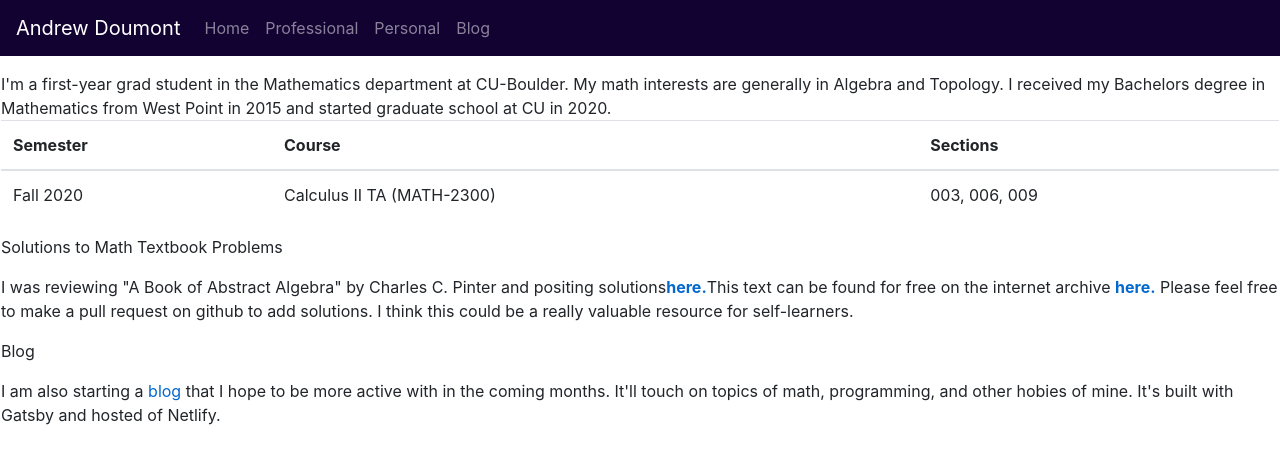
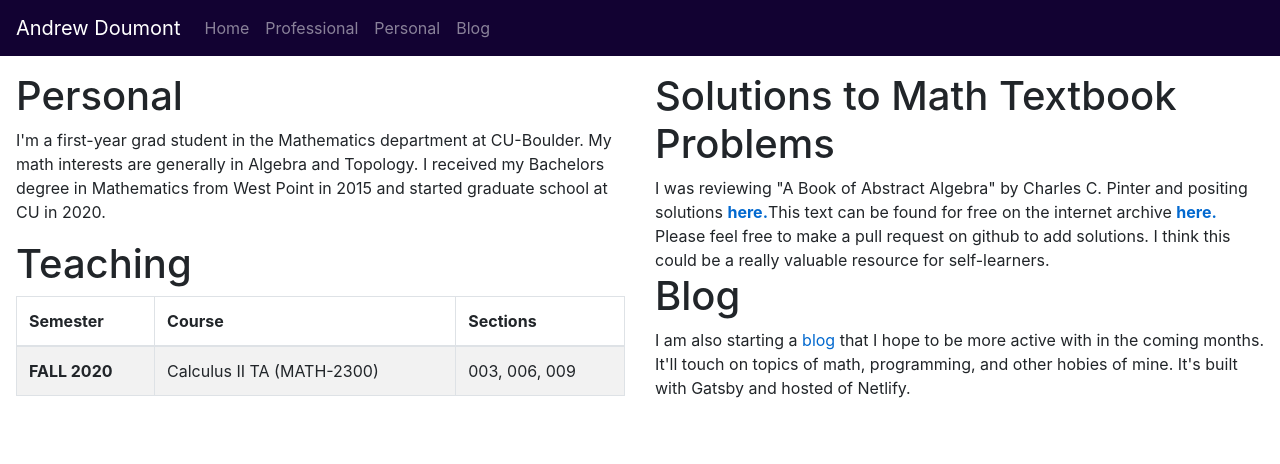
Before and after one commit to AndrewWD1/site, a React (Create React App) app: page /professional in a window 1280 px wide. Shown: the top 464 px of the page. Built offline with nearby package versions, Linux system fonts and the light colour scheme.

Commit message:
commit before grid layout

```diff
--- a/src/App.tsx
+++ b/src/App.tsx
@@ -25,7 +25,7 @@ const App = () => (
               <Nav.Link href="home">Home</Nav.Link>
               <Nav.Link href="professional">Professional</Nav.Link>
               <Nav.Link href="personal">Personal</Nav.Link>
-              <Nav.Link href="https://andrewdoumont.com">Blog</Nav.Link>
+              <Nav.Link href="https://andrewdoumont.netlify.app">Blog</Nav.Link>
             </Nav>
           </Navbar.Collapse>
         </Navbar>
--- a/src/pages/Professional/Professional.tsx
+++ b/src/pages/Professional/Professional.tsx
@@ -1,104 +1,46 @@
-import React, { useState, useEffect } from "react";
-import Table from "react-bootstrap/Table";
-import Container from "react-bootstrap/Container";
-import Row from "react-bootstrap/Row";
-import Col from "react-bootstrap/Col";
+import React from "react";
+import { GeneralTable } from "../../components/Table/table";
+import { Template } from "../Template/Template";
 
-const Professional = () => {
-  const [height, setHeight] = useState(100);
-  const [width, setWidth] = useState(window.innerWidth);
-
-  useEffect(() => {
-    console.log(width);
-
-    let navbarHeight: any = document?.querySelector("#Navbar")?.clientHeight;
-
-    setHeight(window.innerHeight - navbarHeight);
-
-    function handleResize() {
-      setWidth(window.innerWidth);
-    }
-    window.addEventListener("resize", handleResize);
-    return () => window.removeEventListener("resize", handleResize);
-  }, [width]);
-
-  return (
-    <Container
-      style={{
-        padding: "1rem",
-        minHeight: `${height}px`,
-      }}
-      fluid
-    >
-      <Row>
-        <Col>
-          <Row>
-            <div>
+const Professional = () => (
+  <Template>
+    <>
+      <h1>Personal</h1>
+      <p>
         I'm a first-year grad student in the Mathematics department at
-              CU-Boulder. My math interests are generally in Algebra and
-              Topology. I received my Bachelors degree in Mathematics from West
-              Point in 2015 and started graduate school at CU in 2020.
-              <Table>
-                <thead>
-                  <tr>
-                    <th scope="col">Semester</th>
-                    <th scope="col">Course</th>
-                    <th scope="col">Sections</th>
-                  </tr>
-                </thead>
-                <tbody>
-                  <tr>
-                    <td>Fall 2020</td>
-                    <td>Calculus II TA (MATH-2300)</td>
-                    <td>003, 006, 009</td>
-                  </tr>
-                </tbody>
-              </Table>
-              <p className="text-container__title">
-                {" "}
-                Solutions to Math Textbook Problems
+        CU-Boulder. My math interests are generally in Algebra and Topology. I
+        received my Bachelors degree in Mathematics from West Point in 2015 and
+        started graduate school at CU in 2020.
       </p>
-              <p className="text-container__secondary">
-                I was reviewing "A Book of Abstract Algebra" by Charles C.
-                Pinter and positing solutions
-                <a
-                  className="text-container__link"
-                  href="https://github.com/AndrewWD1/Math/tree/master/Practice_Problems/A_Book_Of_Abstract_Algebra"
-                >
+    </>
+    <>
+      <h1>Teaching</h1>
+      <GeneralTable
+        head={["Semester", "Course", "Sections"]}
+        rows={[["FALL 2020", "Calculus II TA (MATH-2300)", "003, 006, 009"]]}
+      />
+    </>
+    <>
+      <h1>Solutions to Math Textbook Problems</h1>I was reviewing "A Book of
+      Abstract Algebra" by Charles C. Pinter and positing solutions{" "}
+      <a href="https://github.com/AndrewWD1/Math/tree/master/Practice_Problems/A_Book_Of_Abstract_Algebra">
         <strong>here.</strong>
       </a>
       This text can be found for free on the internet archive{" "}
-                <a
-                  className="text-container__link"
-                  href="https://archive.org/details/charles-c-pinter-a-book-of-abstract-algebra/mode/2up"
-                >
+      <a href="https://archive.org/details/charles-c-pinter-a-book-of-abstract-algebra/mode/2up">
         <strong>here.</strong>
       </a>{" "}
-                Please feel free to make a pull request on github to add
-                solutions. I think this could be a really valuable resource for
-                self-learners.
-              </p>
-              <div className="text-container">
-                <p className="text-container__title">Blog</p>
-                <p className="text-container__secondary">
-                  I am also starting a{" "}
-                  <a
-                    className="text-container__link"
-                    href="https://andrewdoumont.com"
-                  >
-                    blog
-                  </a>{" "}
-                  that I hope to be more active with in the coming months. It'll
-                  touch on topics of math, programming, and other hobies of
-                  mine. It's built with Gatsby and hosted of Netlify.
-                </p>
-              </div>
-            </div>
-          </Row>
-        </Col>
-      </Row>
-    </Container>
+      Please feel free to make a pull request on github to add solutions. I
+      think this could be a really valuable resource for self-learners.
+    </>
+    <>
+      <h1>Blog</h1>I am also starting a{" "}
+      <a href="https://andrewdoumont.netlify.app">blog</a> that I hope to be
+      more active with in the coming months. It'll touch on topics of math,
+      programming, and other hobies of mine. It's built with Gatsby and hosted
+      of Netlify.
+    </>
+  </Template>
 );
-};
 
 export default Professional;
--- a/src/pages/Template/Template.tsx
+++ b/src/pages/Template/Template.tsx
@@ -39,6 +39,7 @@ export const Template: React.FC<IProps> = ({ children }) => {
               <Container>{children[1]}</Container>
             </Row>
           </Col>
+          {children.length > 2 ? (
             <Col>
               <Row>
                 <Container>{children[2]}</Container>
@@ -47,6 +48,7 @@ export const Template: React.FC<IProps> = ({ children }) => {
                 <Container>{children[3]}</Container>
               </Row>
             </Col>
+          ) : null}
         </Row>
       </Container>
     );
@@ -61,8 +63,12 @@ export const Template: React.FC<IProps> = ({ children }) => {
       >
         <Row>
           <Container>{children[0]}</Container>
+          {children.length > 2 ? (
+            <>
               <Container>{children[2]}</Container>
               <Container>{children[3]}</Container>
+            </>
+          ) : null}
           <Container>{children[1]}</Container>
         </Row>
       </Container>
```
Lines whose indentation alone changed are shown as unchanged.
